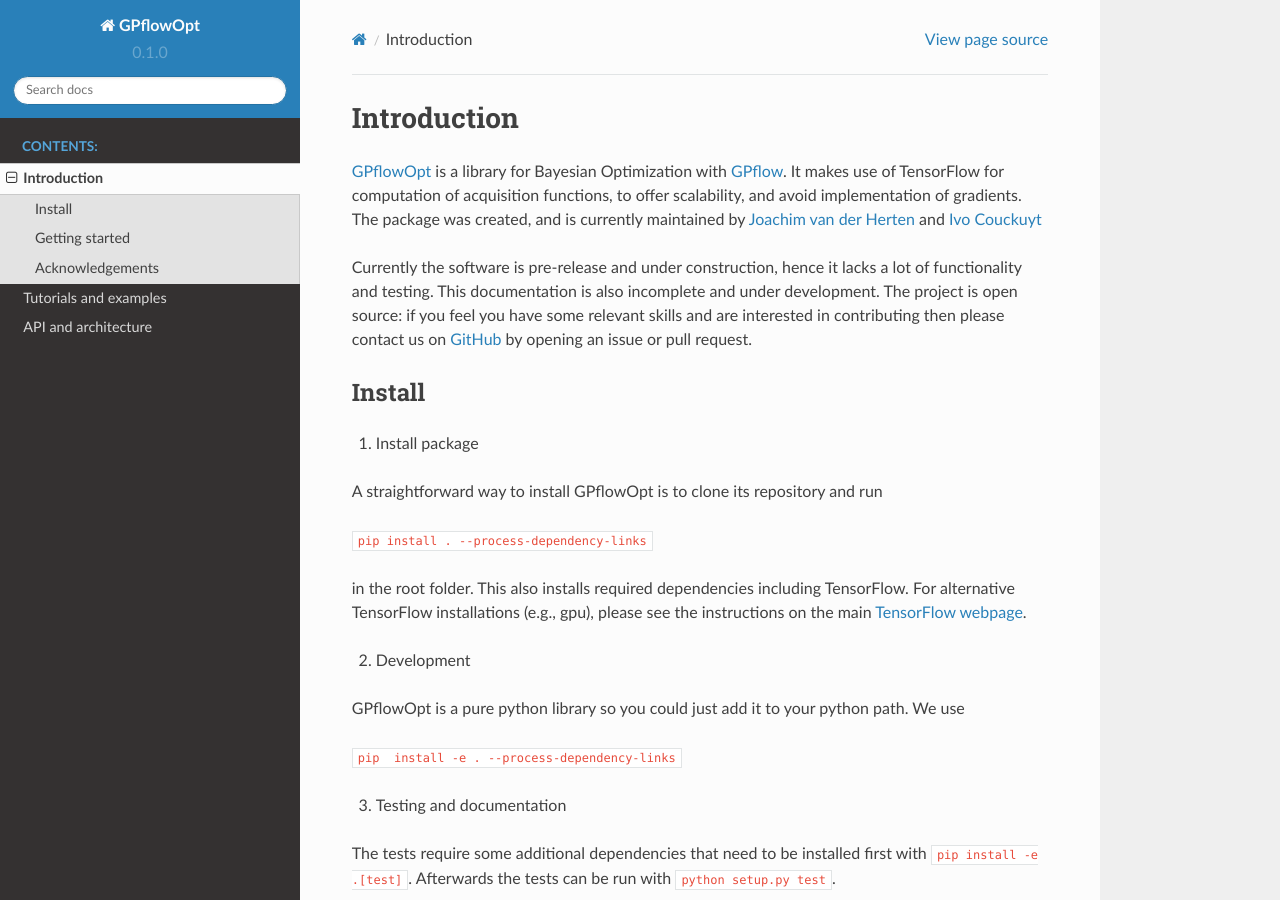
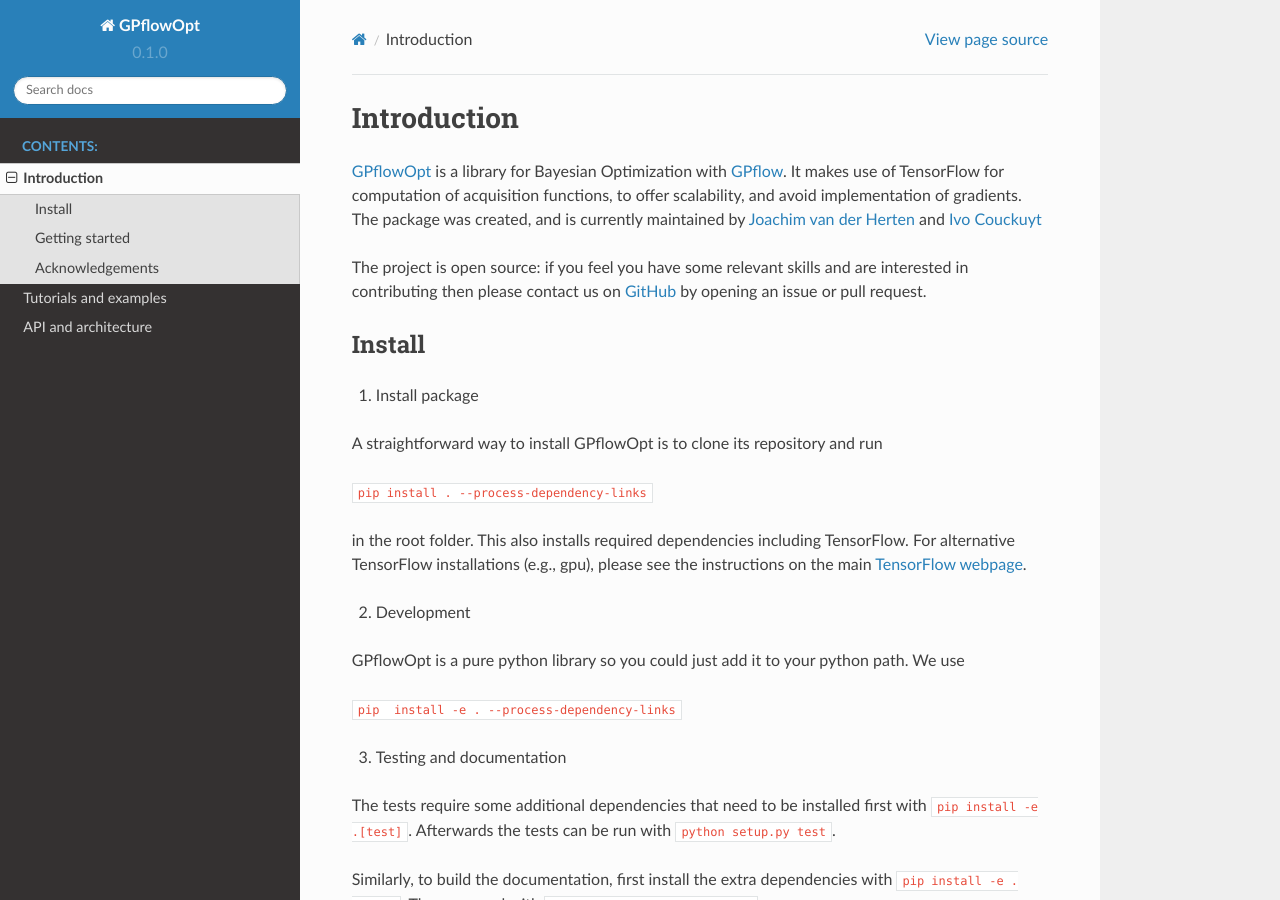
Before and after one commit to GPflow/GPflowOpt, a Sphinx documentation site: the page built from doc/source/intro.rst, in a window 1280 px wide and 900 px high. Built offline with Sphinx 7.4.7 and the Read the Docs theme 2.0.0, drawn with Linux system fonts in a browser that asks for light colours.

Commit message:
Removed pre-release info in intro.rst and simplified versioning paragraph in contributing.md

```diff
--- a/doc/source/intro.rst
+++ b/doc/source/intro.rst
@@ -6,12 +6,11 @@
 It makes use of TensorFlow for computation of acquisition functions, to offer scalability, and avoid implementation of gradients.
 The package was created, and is currently maintained by `Joachim van der Herten <http://sumo.intec.ugent.be/jvanderherten>`_ and `Ivo Couckuyt <http://sumo.intec.ugent.be/icouckuy>`_
 
-Currently the software is pre-release and under construction, hence it lacks a lot of functionality and testing. This documentation
-is also incomplete and under development. The project is open source: if you feel you have some relevant skills and are interested in
+The project is open source: if you feel you have some relevant skills and are interested in
 contributing then please contact us on `GitHub <https://github.com/GPflow/GPflowOpt>`_ by opening an issue or pull request.
 
 Install
---------
+-------
 1. Install package
 
 A straightforward way to install GPflowOpt is to clone its repository and run
@@ -32,9 +31,8 @@
 The tests require some additional dependencies that need to be installed first with
 ``pip install -e .[test]``. Afterwards the tests can be run with ``python setup.py test``.
 
-Similarly, to build the documentation,
-first install the extra dependencies with ``pip install -e .[docs]``.
-Then proceed with ``python setup.py build_sphinx``.
+Similarly, to build the documentation, first install the extra dependencies with
+``pip install -e .[docs]``. Then proceed with ``python setup.py build_sphinx``.
 
 Getting started
 ---------------
```
Also changed, not shown: CONTRIBUTING.md (+2 -2 lines), README.md (line endings or trailing spaces).
